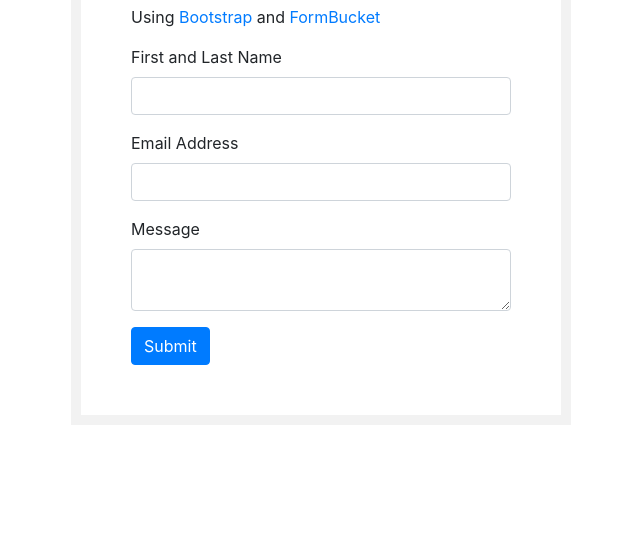
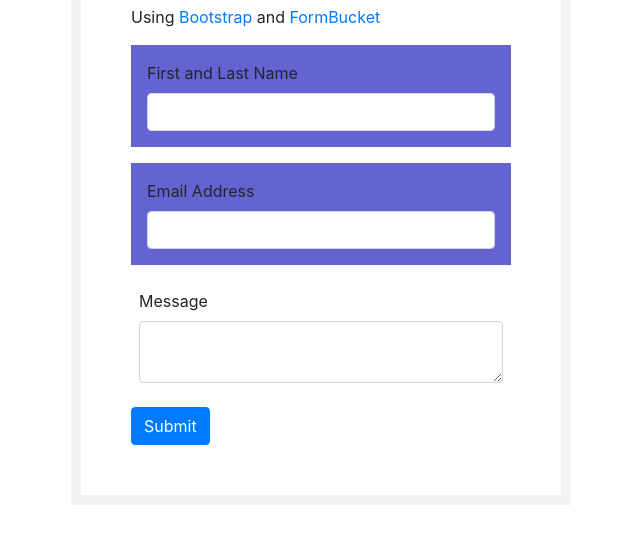
Before and after one commit to maxacorbett/Practice_test_2, a plain HTML site: page q2.html in a window 1280 px wide. Shown: the part 111-654 px from the top of the page, without its empty margins (319-959 px from the left). Drawn offline with nearby package versions, Linux system fonts and the light colour scheme.

Commit message:
answered questions

```diff
--- a/q2.html
+++ b/q2.html
@@ -13,6 +13,15 @@
             background: #ffffff;
             border: 10px solid #f2f2f2;
         }
+        .form-group[data-color="blue"] {
+        background-color: rgb(99, 99, 209);
+        padding: 1em;
+}
+
+        .form-group:not([data-color="blue"]) {
+        background-color: white;
+        padding: 0.5em;
+}
     </style>
 </head>
 <body>
@@ -24,13 +33,13 @@
                 <p>Using <a href="https://getbootstrap.com">Bootstrap</a> and <a
                         href="https://www.formbucket.com">FormBucket</a></p>
                 <form action="https://api.formbucket.com/f/c2K3QTQ" method="post">
-                    <div class="form-group">
+                    <div class="form-group" data-color="blue">
                         <label for="name">First and Last Name</label>
-                        <input class="form-control" id="name" type="text" name="Name">
+                        <input class="form-control" id="name" type="text" name="Name" >
                     </div>
-                    <div class="form-group">
+                    <div class="form-group"data-color="blue">
                         <label for="email">Email Address</label>
-                        <input class="form-control" id="email" type="email" name="Email">
+                        <input class="form-control" id="email" type="email" name="Email" >
                     </div>
                     <div class="form-group">
                         <label for="message">Message</label>
```
Also changed, not shown: q1.html (+8 -3 lines), q3.html (+13 -4 lines).
